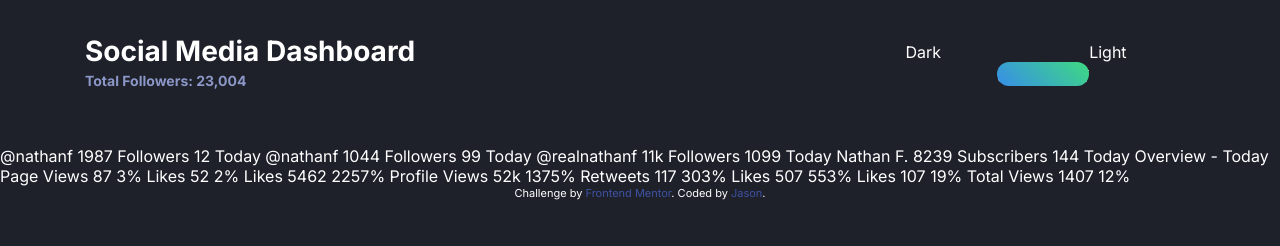
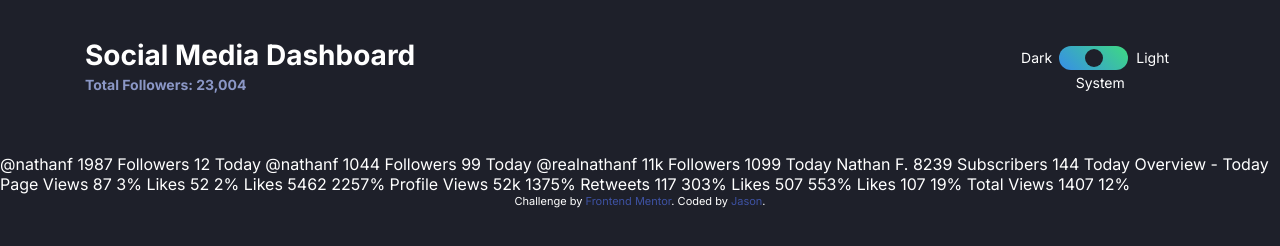
Before and after one commit to Jasonmagic/darkMode_challenge, a website: page index.html in a window 1280 px wide. Drawn offline with Linux system fonts and the light colour scheme.

Commit message:
still in progress

```diff
--- a/app/scss/components/header.scss
+++ b/app/scss/components/header.scss
@@ -2,7 +2,9 @@
 
 .header{
 
-    margin-top: rem(36);
+    display: flex;
+    flex-wrap: wrap;
+    margin-top: rem(40);
 
     @include breakpoint(medium){
         display: flex;
@@ -10,7 +12,11 @@
     }
 
     &__title{
+        width: 100%;
 
+        @include breakpoint(medium){
+            width: auto;
+        }
     }
 
     &__subtitle{
@@ -20,6 +26,5 @@
     }
 
     &__toggle{
-
     }
 }
--- a/app/scss/components/toggle.scss
+++ b/app/scss/components/toggle.scss
@@ -3,17 +3,25 @@
 .toggle{
 
     display: grid;
-    grid-template-columns: repeat(3, 1fr);
+    gap: rem(4.8) rem(12);
+    grid-template-columns: 1fr rem(60) 1fr;
     grid-template-rows: repeat(2, 1fr);
     border: none;
 
     label{
+
+        font-size: rem(14);
+        align-self: center;
+
         &[for='dark']{
             grid-column: 1 / 2;
+            justify-self: end;
         }
         &[for='system']{
-            grid-column: 2 / 3;
+            grid-column: 1 / end3;
             grid-row: 2 / 3;
+            justify-self: center;
+            align-self: start;
         }
         &[for='light']{
             grid-column: 3 / 4;
@@ -21,30 +29,59 @@
     }
 
     &__wrapper{
+        position: relative;
+        margin: 0 rem(-4) 0 rem(-5);
         grid-column: 2 / 3;
         grid-row: 1 / 2;
         height: rem(24);
     }
 
     input[type="radio"]{
+        margin: 0;
         opacity: 0;
+        width: rem(20);
+        height: rem(24);
+
+        &:focus ~ .toggle__button{
+            border: 2px solid white;
+        }
     }
 
     &__background{
         display: block;
         height: 100%;
+        position: absolute;
+        width: 100%;
+        top: 0;
         border-radius: rem(12);
         background: linear-gradient(
             225deg,
             var(--toggle-bg-end) 0%,
-            var(--toggle-bg-start) 98.02%);
-
+            var(--toggle-bg-start) 98.02%
+            );
+        pointer-events: none;
     }
 
     &__button{
-        width: rem(16);
-        height: rem(16);
+        position: absolute;
+        left: rem(3);
+        top: rem(3);
+        right: 100%;
+        width: rem(18);
+        height: rem(18);
         border-radius: 50%;
-        background-color: var(--toggle);
+        background-color: var(--dark-bg);
+        transition: all 150ms ease-in-out;
+        }
+
+    #light:checked ~ .toggle__button{
+        right: rem(3);
+        left: calc(100% - rem(21));
+    }
+
+    #system:checked ~ .toggle__button{
+        left: 50%;
+        right: auto;
+        transform: translate(-50%);
     }
 }
--- a/index.html
+++ b/index.html
@@ -38,9 +38,6 @@
     </div>
 
     <fieldset class="header__toggle toggle" aria-label="theme toggle" role="radiogroup">
-      <label for="dark">Dark</label>
-      <label for="system">System Pref</label>
-      <label for="light">Light</label>
       <div class="toggle__wrapper">
         <input type="radio" name="theme" id="dark">
         <input type="radio" name="theme" id="system" checked>
@@ -48,10 +45,14 @@
         <span aria-hidden="true" class="toggle__background"></span>
         <span aria-hidden="true" class="toggle__button"></span>
       </div>
+      <label for="dark">Dark</label>
+      <label for="system">System</label>
+      <label for="light">Light</label>
     </fieldset>
   </header>
 
   <main>
+
     @nathanf
     1987
     Followers
@@ -107,7 +108,6 @@
     Total Views
     1407
     12%
-
     <div class="attribution">
       Challenge by <a href="https://www.frontendmentor.io?ref=challenge" target="_blank">Frontend Mentor</a>.
       Coded by <a href="#">Jason</a>.
```
Also changed, not shown: dist/style.css, 1 other file.
